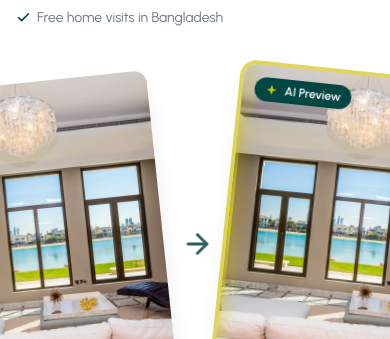
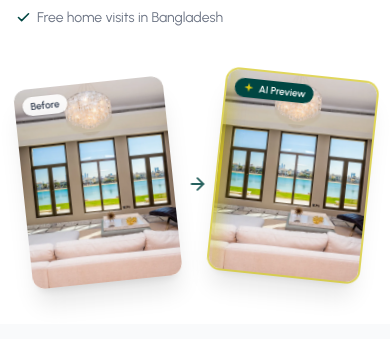
Before and after one commit to Alok4D/curtain-ai-frontend, a Next.js app: page / in a window 390 px wide. Shown: the part 493-832 px from the top of the page. Built offline with nearby package versions, Linux system fonts and the light colour scheme; no server answers.

Commit message:
feat: add HeroSection component with image upload and preview showcase

```diff
--- a/app/(home)/_components/HeroSection.tsx
+++ b/app/(home)/_components/HeroSection.tsx
@@ -7,7 +7,6 @@ import { ArrowRight } from "lucide-react";
 import { normalizeImageToJpeg } from "@/lib/utils";
 
 export default function HeroSection() {
-
   const router = useRouter();
   const fileInputRef = useRef<HTMLInputElement>(null);
   const [isDragging, setIsDragging] = useState(false);
@@ -67,10 +66,10 @@ export default function HeroSection() {
       className="w-full bg-[#FFFFFF] font-['Urbanist',sans-serif] overflow-hidden"
     >
       <div className="max-w-[1387px] mx-auto px-4 sm:px-4 md:px-6 lg:px-4 pt-24 pb-10 md:pt-36 md:pb-16">
-        <div className="flex flex-col md:flex-row gap-10 lg:gap-12 items-center">
+        <div className="flex flex-col lg:flex-row gap-10 lg:gap-8 xl:gap-12 items-center">
 
-          {/* Left Column: Content & Upload CTA (1:1 identical to Curtain AI.ai) */}
-          <div className="w-full md:w-1/2 text-left">
+          {/* Left Column: Content & Upload CTA (1:1 identical to Curtain AI.ai on Desktop) */}
+          <div className="w-full lg:w-1/2 text-left">
             <p className="text-xs md:text-sm font-semibold tracking-widest text-[#004642] uppercase">
               FREE AI VISUALIZER
             </p>
@@ -96,8 +95,9 @@ export default function HeroSection() {
 
             {/* Upload Box with Animated Flowing Gradient Border */}
             <div
-              className={`flex flex-col items-center gap-4 w-full md:w-4/5 transition-all ${isDragging ? "scale-[1.02]" : ""
-                }`}
+              className={`flex flex-col items-center gap-4 w-full md:w-4/5 transition-all ${
+                isDragging ? "scale-[1.02]" : ""
+              }`}
               onDragOver={handleDragOver}
               onDragLeave={handleDragLeave}
               onDrop={handleDrop}
@@ -217,22 +217,22 @@ export default function HeroSection() {
             </ul>
           </div>
 
-          {/* Right Column: Dynamic Tilted Image Showcase (Exact 1:1 match with Curtain AI.ai) */}
-          <div className="w-full md:w-1/2 flex items-center justify-center gap-4 sm:gap-6 lg:gap-8 pt-4 md:pt-0">
+          {/* Right Column: Dynamic Tilted Image Showcase (Exact 1:1 match with Curtain AI.ai on Desktop) */}
+          <div className="w-full lg:w-1/2 flex items-center justify-center gap-2 min-[390px]:gap-3 sm:gap-6 lg:gap-5 xl:gap-8 pt-4 lg:pt-0">
 
             {/* Card 1: Before Image (Left Tilt & Floating Animation) */}
-            <div className="relative rounded-xl transform rotate-[-6deg] hero-float">
-              <div className="relative w-64 lg:w-72 h-80 lg:h-96 rounded-xl overflow-hidden shadow-xl">
+            <div className="relative rounded-xl transform rotate-[-6deg] hero-float shrink-0">
+              <div className="relative w-[138px] min-[390px]:w-[150px] sm:w-56 md:w-60 lg:w-[215px] xl:w-72 h-[180px] min-[390px]:h-[200px] sm:h-72 md:h-80 lg:h-[285px] xl:h-96 rounded-xl overflow-hidden shadow-xl">
                 <Image
                   src="/before_image.png"
                   alt="Living room before adding curtains"
                   fill
                   priority
-                  sizes="(max-width: 1024px) 256px, 288px"
-                  className="w-64 lg:w-72 h-80 lg:h-96 object-cover rounded-xl shadow-xl"
+                  sizes="(max-width: 640px) 150px, (max-width: 1024px) 240px, (max-width: 1280px) 215px, 288px"
+                  className="w-full h-full object-cover rounded-xl shadow-xl"
                 />
                 {/* Before Badge */}
-                <span className="absolute top-3 left-3 bg-white/90 text-gray-700 text-xs font-semibold px-2.5 py-1 rounded-full shadow select-none">
+                <span className="absolute top-2 left-2 sm:top-3 sm:left-3 bg-white/90 text-gray-700 text-[10px] sm:text-xs font-semibold px-2 sm:px-2.5 py-0.5 sm:py-1 rounded-full shadow select-none">
                   Before
                 </span>
               </div>
@@ -240,19 +240,19 @@ export default function HeroSection() {
 
             {/* Center Animated Arrow */}
             <div className="text-[#004642] shrink-0 hero-arrow flex items-center justify-center">
-              <ArrowRight className="w-8 h-8 stroke-[2.2]" />
+              <ArrowRight className="w-5 h-5 sm:w-7 sm:h-7 lg:w-6 lg:h-6 xl:w-8 xl:h-8 stroke-[2.2]" />
             </div>
 
             {/* Card 2: After Image (Right Tilt + Reveal Wipe Animation + Golden Glow Line + Lime Ring) */}
-            <div className="relative rounded-xl transform rotate-[6deg] hero-float hero-float-alt">
-              <div className="relative w-64 lg:w-72 h-80 lg:h-96 rounded-xl overflow-hidden shadow-xl ring-4 ring-[#d3c518]/70">
+            <div className="relative rounded-xl transform rotate-[6deg] hero-float hero-float-alt shrink-0">
+              <div className="relative w-[138px] min-[390px]:w-[150px] sm:w-56 md:w-60 lg:w-[215px] xl:w-72 h-[180px] min-[390px]:h-[200px] sm:h-72 md:h-80 lg:h-[285px] xl:h-96 rounded-xl overflow-hidden shadow-xl ring-2 sm:ring-4 ring-[#d3c518]/70">
                 {/* Base Before Image */}
                 <Image
                   src="/before_image.png"
                   alt="Living room before adding curtains"
                   fill
                   priority
-                  sizes="(max-width: 1024px) 256px, 288px"
+                  sizes="(max-width: 640px) 150px, (max-width: 1024px) 240px, (max-width: 1280px) 215px, 288px"
                   className="absolute inset-0 w-full h-full object-cover"
                 />
 
@@ -262,7 +262,7 @@ export default function HeroSection() {
                   alt="Living room with AI-added curtains"
                   fill
                   priority
-                  sizes="(max-width: 1024px) 256px, 288px"
+                  sizes="(max-width: 640px) 150px, (max-width: 1024px) 240px, (max-width: 1280px) 215px, 288px"
                   className="hero-reveal absolute inset-0 w-full h-full object-cover"
                 />
 
@@ -270,9 +270,9 @@ export default function HeroSection() {
                 <div className="hero-reveal-line" aria-hidden="true" />
 
                 {/* AI Preview Badge with Sparkle */}
-                <span className="absolute top-3 left-3 bg-[#004642] text-white text-xs font-semibold px-2.5 py-1 rounded-full shadow flex items-center gap-1.5 z-10 select-none">
+                <span className="absolute top-2 left-2 sm:top-3 sm:left-3 bg-[#004642] text-white text-[10px] sm:text-xs font-semibold px-2 sm:px-2.5 py-0.5 sm:py-1 rounded-full shadow flex items-center gap-1 sm:gap-1.5 z-10 select-none">
                   <svg
-                    className="w-3.5 h-3.5 fill-[#d3c518] text-[#d3c518]"
+                    className="w-3 h-3 sm:w-3.5 sm:h-3.5 fill-[#d3c518] text-[#d3c518]"
                     viewBox="0 0 24 24"
                     fill="currentColor"
                   >
```
